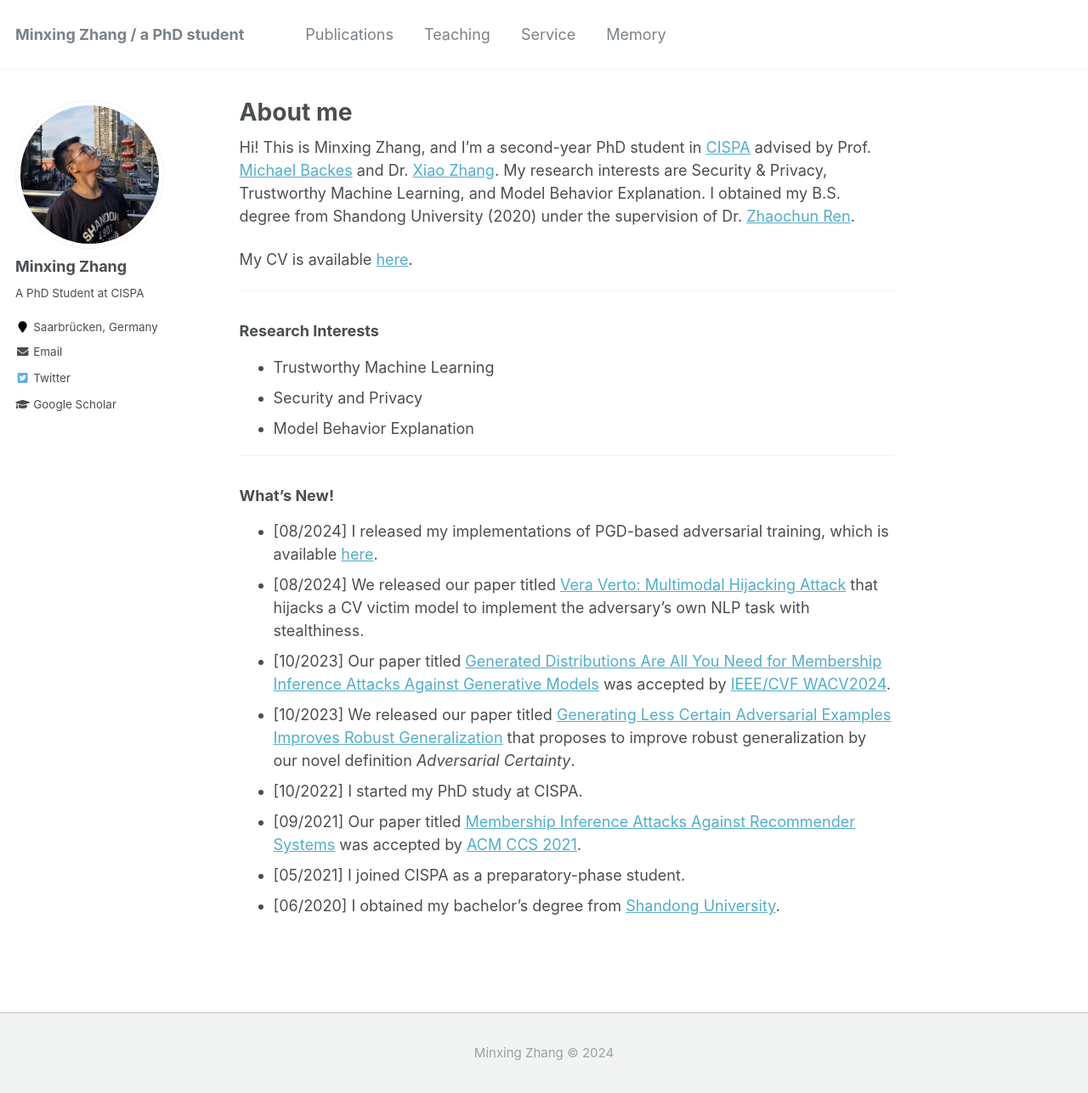
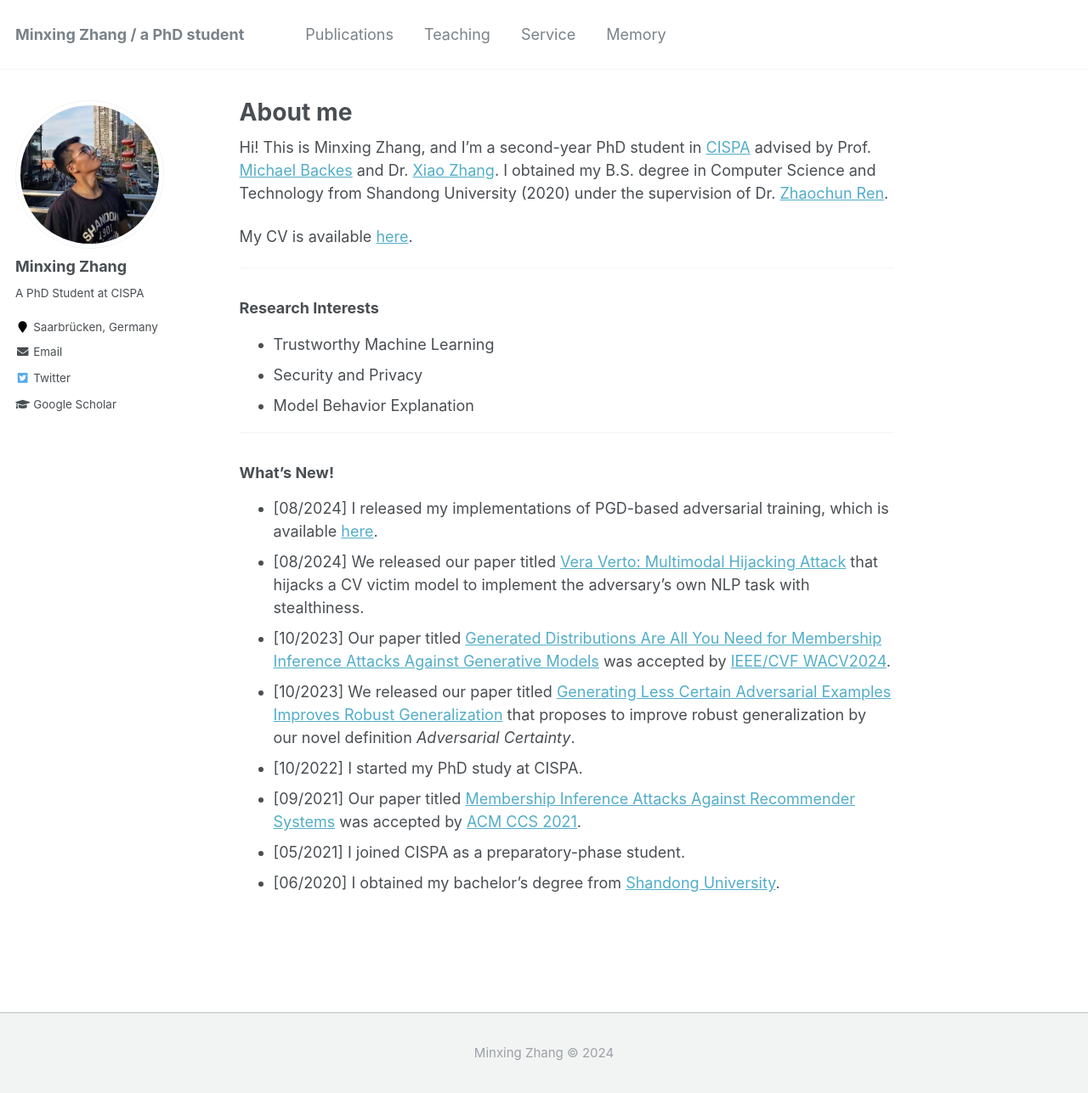
Before and after one commit to WJEN-orz/WJEN-orz.github.io, a Jekyll site: the page built from _pages/about.md, in a window 1280 px wide and 1287 px high. Shown: the whole window at 85% size. Built offline with Jekyll 4.4.1, drawn with Linux system fonts in a browser that asks for light colours.

Commit message:
Update about.md

```diff
--- a/_pages/about.md
+++ b/_pages/about.md
@@ -8,7 +8,7 @@ redirect_from:
   - /about.html
 ---
 
-Hi! This is Minxing Zhang, and I'm a second-year PhD student in <a href="https://cispa.de/en" target="_blank">CISPA</a> advised by Prof. <a href="https://michaelbackes.eu/" target="_blank">Michael Backes</a> and Dr. <a href="https://xiao-zhang.net/" target="_blank">Xiao Zhang</a>. My research interests are Security & Privacy, Trustworthy Machine Learning, and Model Behavior Explanation. I obtained my B.S. degree from Shandong University (2020) under the supervision of Dr. <a href="https://renzhaochun.github.io/" target="_blank">Zhaochun Ren</a>.
+Hi! This is Minxing Zhang, and I'm a second-year PhD student in <a href="https://cispa.de/en" target="_blank">CISPA</a> advised by Prof. <a href="https://michaelbackes.eu/" target="_blank">Michael Backes</a> and Dr. <a href="https://xiao-zhang.net/" target="_blank">Xiao Zhang</a>. I obtained my B.S. degree in Computer Science and Technology from Shandong University (2020) under the supervision of Dr. <a href="https://renzhaochun.github.io/" target="_blank">Zhaochun Ren</a>.
 
 My CV is available [here](CV.pdf).
 
```
